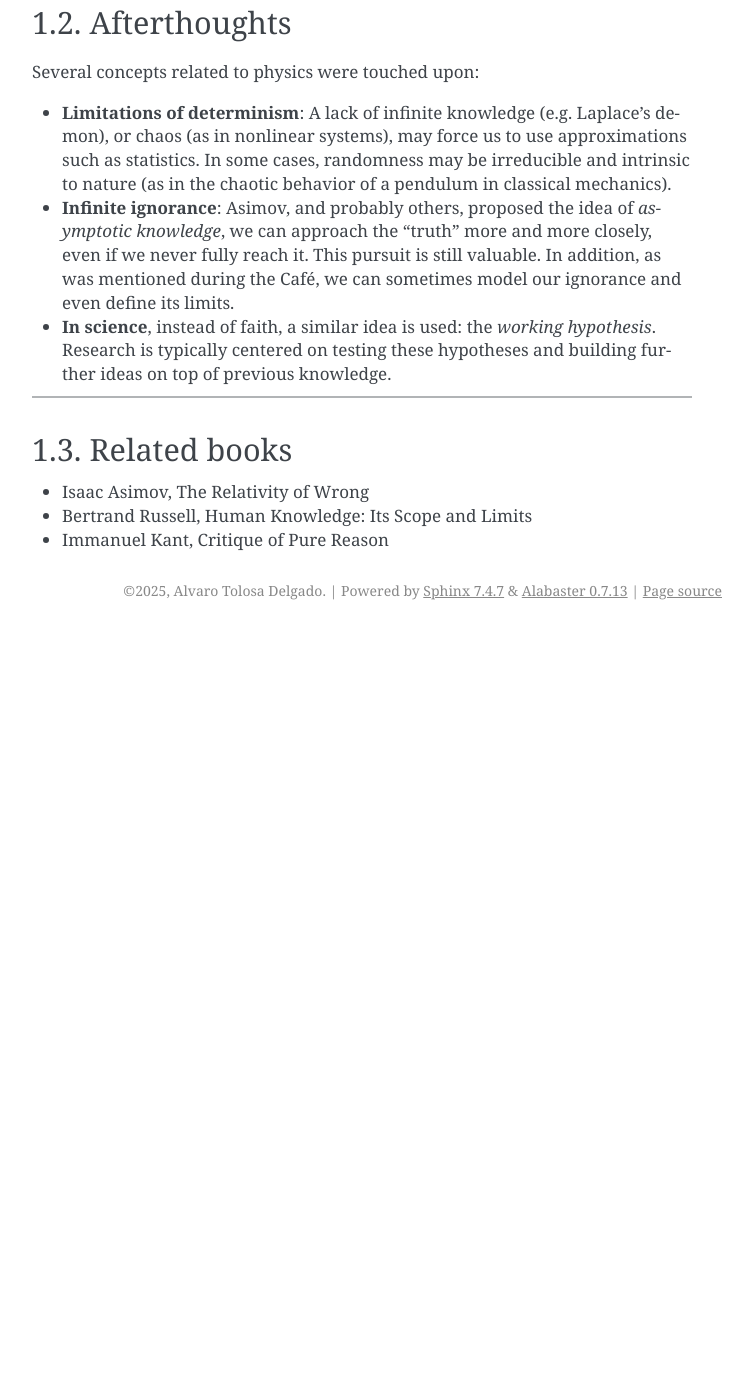
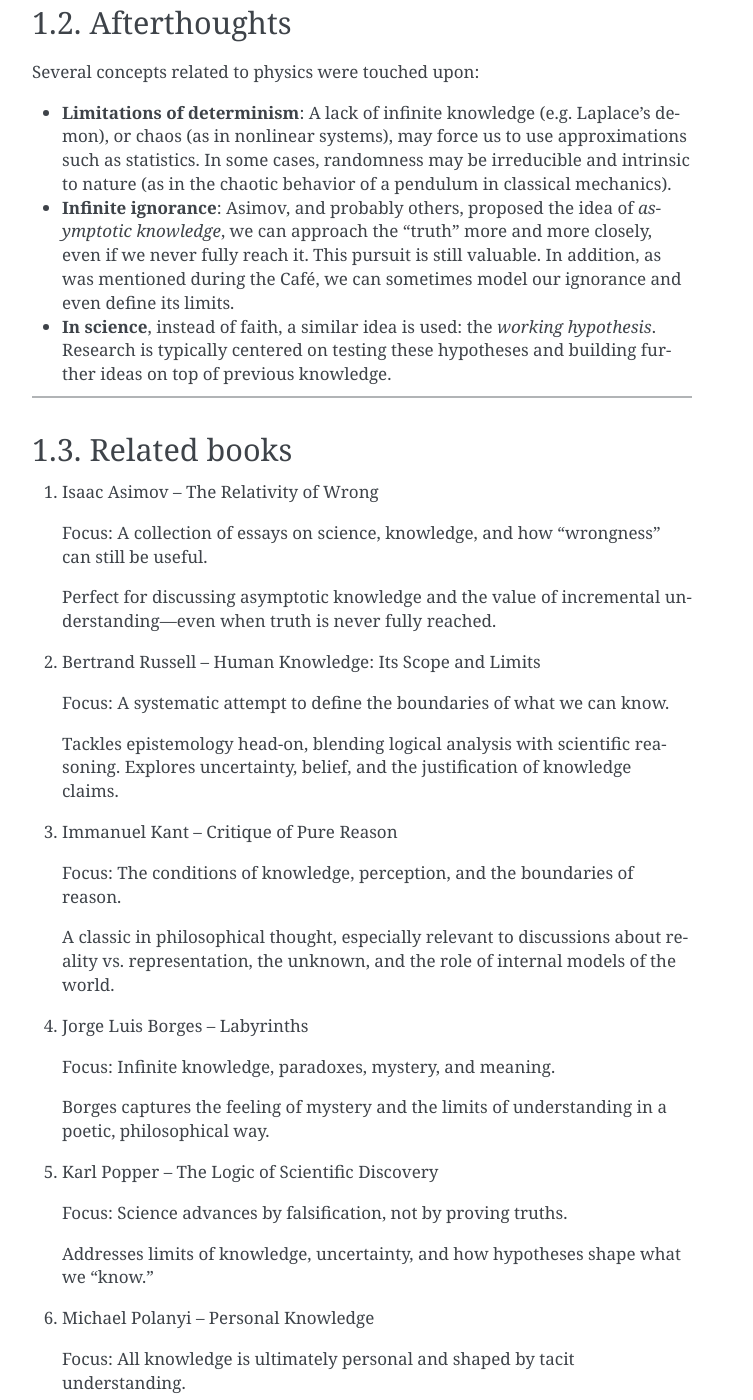
Before and after one commit to atolosadelgado/atolosadelgado.github.io, a Sphinx documentation site: the page built from source/Philosophy/GenevaPubCafe/Cafe250419.md, in a window 1280 px wide and 1400 px high, scrolled down 1066 px. Shown: the whole window, without its empty margins (388-1141 px from the left). Built offline with Sphinx 7.4.7, drawn with Linux system fonts in a browser that asks for light colours; before the commit the page ends 1696 px from its top, so only the background shows below that; some of the changed text lies outside the part shown.

Commit message:
add list of books

```diff
--- a/source/Philosophy/GenevaPubCafe/Cafe250419.md
+++ b/source/Philosophy/GenevaPubCafe/Cafe250419.md
@@ -45,6 +45,73 @@
 ---
 
 ## Related books
-- Isaac Asimov, The Relativity of Wrong
-- Bertrand Russell, Human Knowledge: Its Scope and Limits
-- Immanuel Kant, Critique of Pure Reason
+
+1. Isaac Asimov – The Relativity of Wrong
+
+    Focus: A collection of essays on science, knowledge, and how "wrongness" can still be useful.
+
+    Perfect for discussing asymptotic knowledge and the value of incremental understanding—even when truth is never fully reached.
+
+2. Bertrand Russell – Human Knowledge: Its Scope and Limits
+
+    Focus: A systematic attempt to define the boundaries of what we can know.
+
+    Tackles epistemology head-on, blending logical analysis with scientific reasoning. Explores uncertainty, belief, and the justification of knowledge claims.
+
+3. Immanuel Kant – Critique of Pure Reason
+
+    Focus: The conditions of knowledge, perception, and the boundaries of reason.
+
+    A classic in philosophical thought, especially relevant to discussions about reality vs. representation, the unknown, and the role of internal models of the world.
+
+4. Jorge Luis Borges – Labyrinths
+
+    Focus: Infinite knowledge, paradoxes, mystery, and meaning.
+
+    Borges captures the feeling of mystery and the limits of understanding in a poetic, philosophical way.
+
+5. Karl Popper – The Logic of Scientific Discovery
+
+    Focus: Science advances by falsification, not by proving truths.
+
+    Addresses limits of knowledge, uncertainty, and how hypotheses shape what we "know."
+
+6. Michael Polanyi – Personal Knowledge
+
+    Focus: All knowledge is ultimately personal and shaped by tacit understanding.
+
+    Explores how subjectivity plays a role even in objective science.
+
+7. Carlo Rovelli – The Order of Time
+
+    Focus: Physics and the philosophical mystery of time.
+
+    Time, motion, and perception are central to your group’s questions. Rovelli is a physicist who writes with philosophical flair.
+
+    🧪 Scientist author
+
+8. Stuart Firestein – Ignorance: How It Drives Science
+
+    Focus: Science thrives not on what we know, but on what we don’t.
+
+    Explores how modeling ignorance is central to discovery.
+
+    🧪 Scientist author (neuroscientist)
+
+9. William James – The Varieties of Religious Experience
+
+    Focus: Subjective belief, faith, and mystery in lived experience.
+
+    Deep dive into faith, hope, and uncertainty—aligned with your mystery/faith discussion.
+
+10. Søren Kierkegaard – The Concept of Anxiety
+
+    Focus: Anxiety and the unknown as necessary parts of becoming fully human.
+
+    Mystery and existential unease as part of growth, not problems to solve.
+
+11. Edgar Morin – Method: Towards a Study of Humankind (Vol. 1: The Nature of Nature)
+
+    Focus: Complexity, uncertainty, and interdisciplinary knowledge.
+
+    Challenges reductionist views; argues for modeling the unknown within complexity theory.
```
Also changed, not shown: source/Philosophy/GenevaPubCafe/Pub250423.md (+2 -0 lines).
